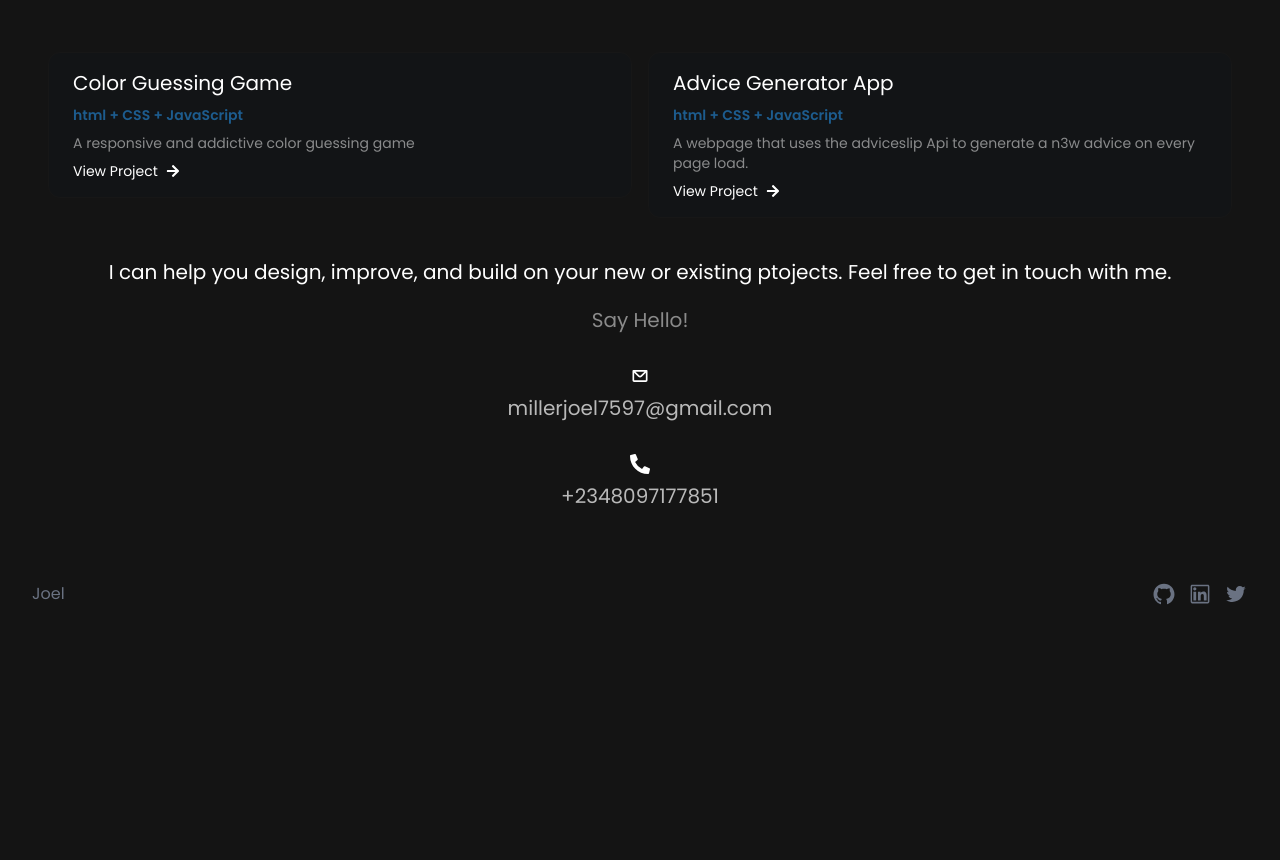
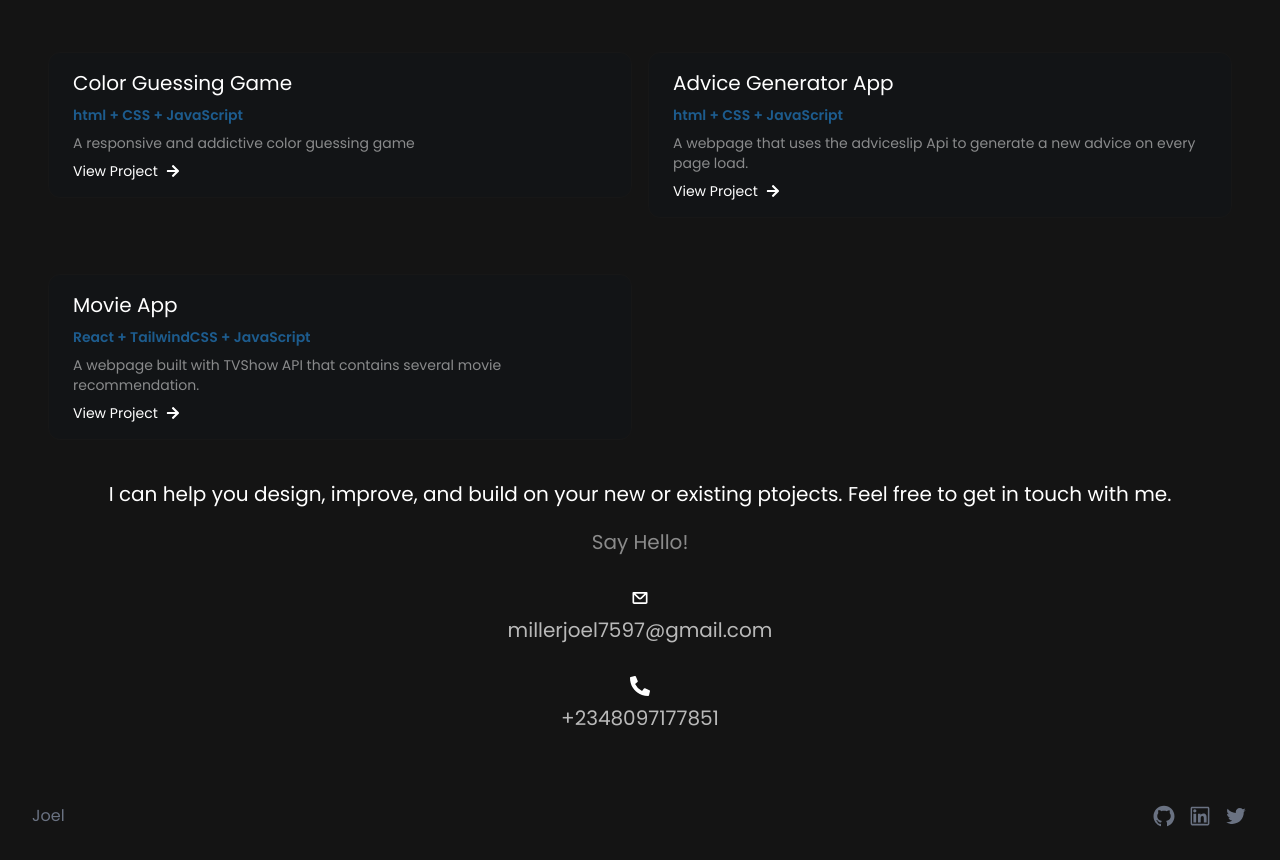
Before and after one commit to Jaymi-01/portfolio, a React (Vite) app: page / in a window 1280 px wide. Shown: the part 1340-2200 px from the top of the page. Before the commit the page ends 1978 px from the top, so only its background shows below. Built offline with nearby package versions, Linux system fonts and the light colour scheme.

Commit message:
added a new project

```diff
--- a/src/assets/constants/index.jsx
+++ b/src/assets/constants/index.jsx
@@ -62,8 +62,15 @@ export const projects =[
     {
         title: "Advice Generator App",
         tools: "html + CSS + JavaScript",
-        text: "A webpage that uses the adviceslip Api to generate a n3w advice on every page load.",
+        text: "A webpage that uses the adviceslip Api to generate a new advice on every page load.",
         link: "https://my-auto-advice-generator.netlify.app/",
+        icon: <FaArrowRight />,
+    },
+    {
+        title: "Movie App",
+        tools: "React + TailwindCSS + JavaScript",
+        text: "A webpage built with TVShow API that contains several movie recommendation.",
+        link: "https://joel-movie-app.vercel.app/",
         icon: <FaArrowRight />,
     },
 ]
```
